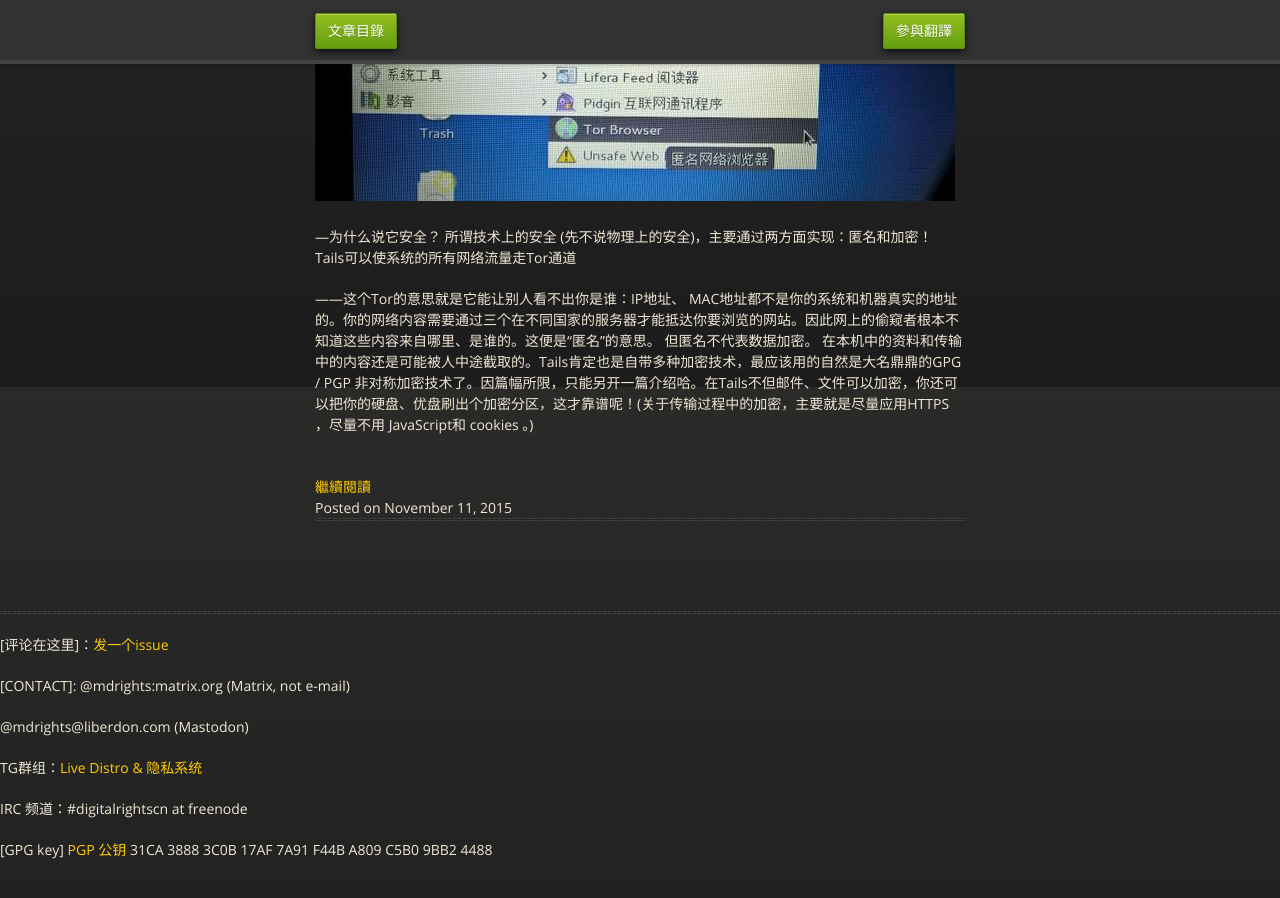
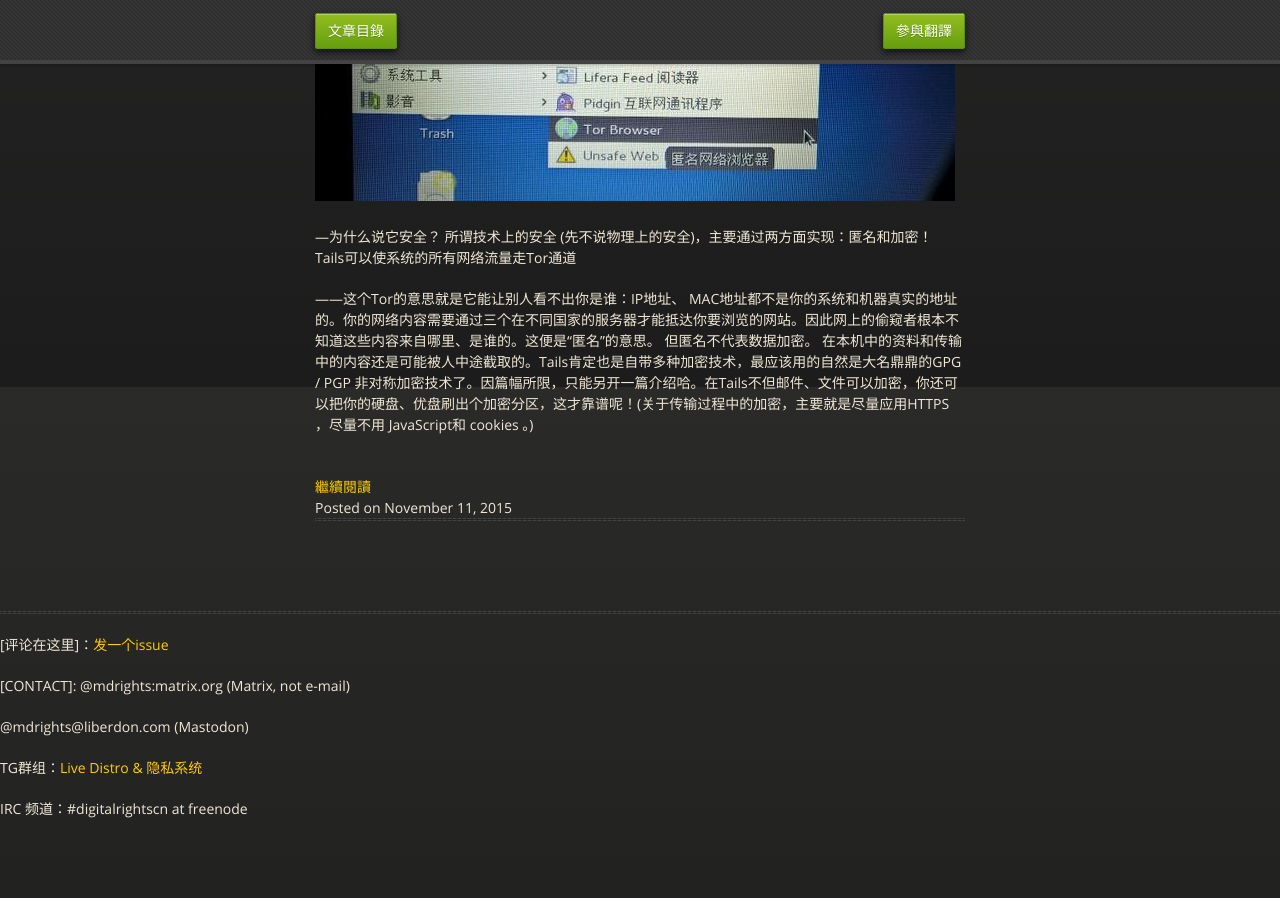
Before and after one commit to mdrights/os-observe, a Jekyll site: the page built from index.html, in a window 1280 px wide and 900 px high, scrolled down 20313 px. Built offline with Jekyll 4.4.1, drawn with Linux system fonts in a browser that asks for light colours; after the commit the page ends 21172 px from its top, so only the background shows below that.

Commit message:
_layouts/default.html: remove PGP key.

```diff
--- a/_layouts/default.html
+++ b/_layouts/default.html
@@ -38,6 +38,6 @@
 	<p>           @mdrights@liberdon.com (Mastodon)</p>
 	<p>TG群组：<a href="https://t.me/liveslackware">Live Distro & 隐私系统</a></p>
 	<p>IRC 频道：#digitalrightscn at freenode</p>
-	<p>[GPG key] <a href="https://mdrights.github.io/mdrights.pgp.asc">PGP 公钥 </a>31CA 3888 3C0B 17AF 7A91  F44B A809 C5B0 9BB2 4488 </p>
+	<!--<p>[GPG key] <a href="https://mdrights.github.io/mdrights.pgp.asc">PGP 公钥 </a>31CA 3888 3C0B 17AF 7A91  F44B A809 C5B0 9BB2 4488 </p>-->
   </footer>
 </html>
```
